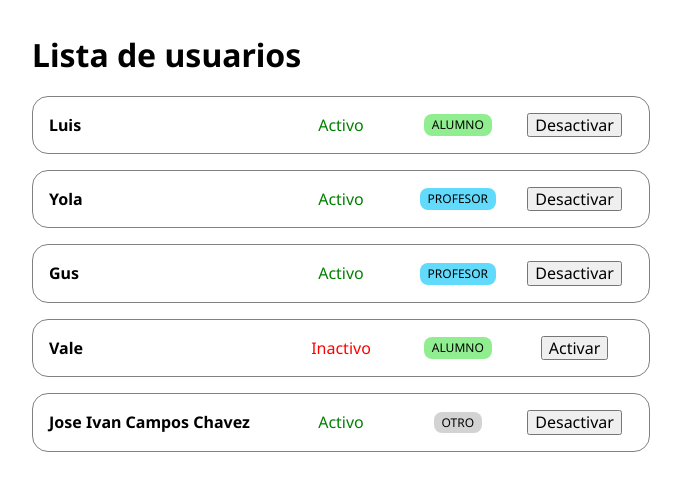
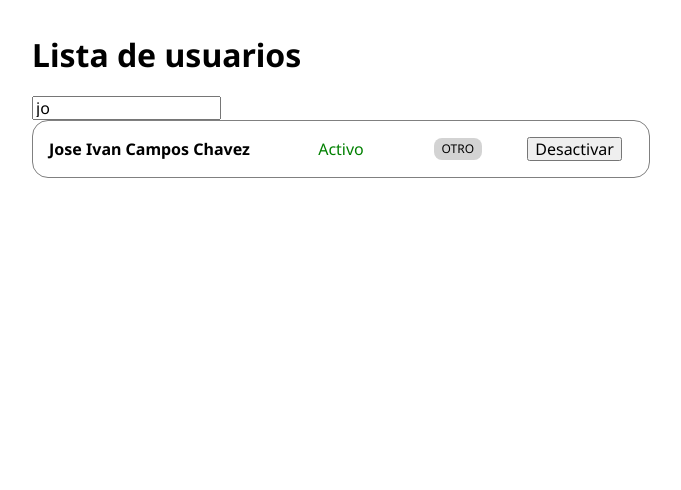
Before and after one commit to IvanCsCz/react-users-list, a React (Vite) app: page / in a window 1280 px wide. Shown: the top 490 px of the page, without its empty margins (299-980 px from the left). Built offline with nearby package versions, Linux system fonts and the light colour scheme.

Commit message:
added search input

```diff
--- a/src/components/UsersList.jsx
+++ b/src/components/UsersList.jsx
@@ -1,10 +1,21 @@
+import { useState } from 'react';
 import UserRow from './UserRow';
 import style from './UsersList.module.css';
 
 const UsersList = ({ users, children }) => {
+	const [search, setSearch] = useState('jo');
+
+	const normalizedSearch = search.toLowerCase();
+
+	const usersFiltered = search
+		? users.filter((user) =>
+				user.name.toLowerCase().startsWith(normalizedSearch)
+		  )
+		: users;
+
 	const usersRendered =
-		users.length > 0 ? (
-			users.map(({ id, name, active, role }) => (
+		usersFiltered.length > 0 ? (
+			usersFiltered.map(({ id, name, active, role }) => (
 				<UserRow key={id} name={name} active={active} role={role} />
 			))
 		) : (
@@ -14,6 +25,21 @@ const UsersList = ({ users, children }) => {
 	return (
 		<div className={style.list}>
 			<h1>Lista de usuarios</h1>
+			<input
+				type='text'
+				value={search}
+				onChange={(ev) => setSearch(ev.target.value)}
+			/>
+			{/* Formato no controlado
+			<form
+				onSubmit={(ev) => {
+					ev.preventDefault();
+					setSearch(ev.target.search.value);
+				}}
+			>
+				<input type='text' name='search'></input>
+				<button type='submit'>Buscar</button>
+			</form> */}
 			{usersRendered}
 		</div>
 	);
```
